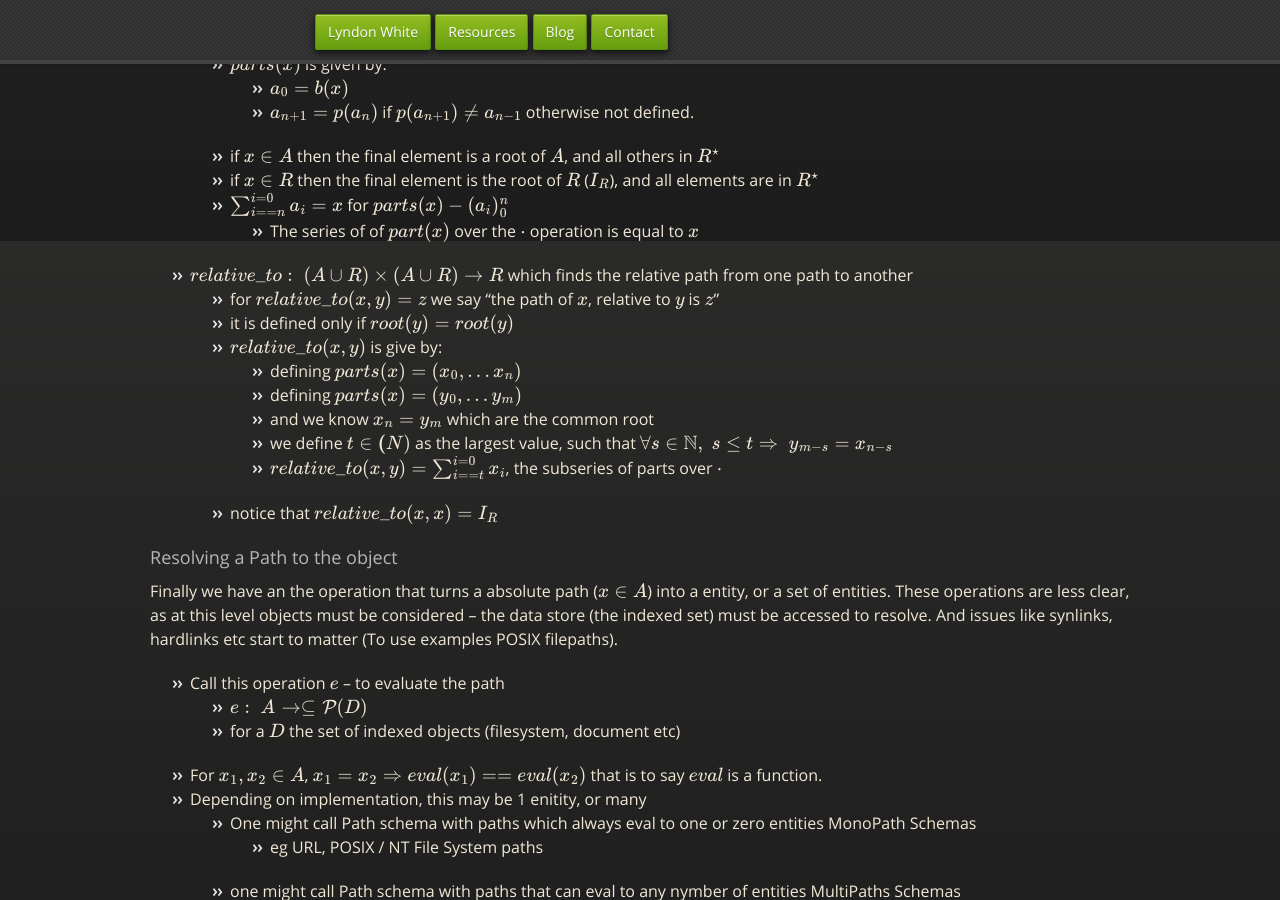
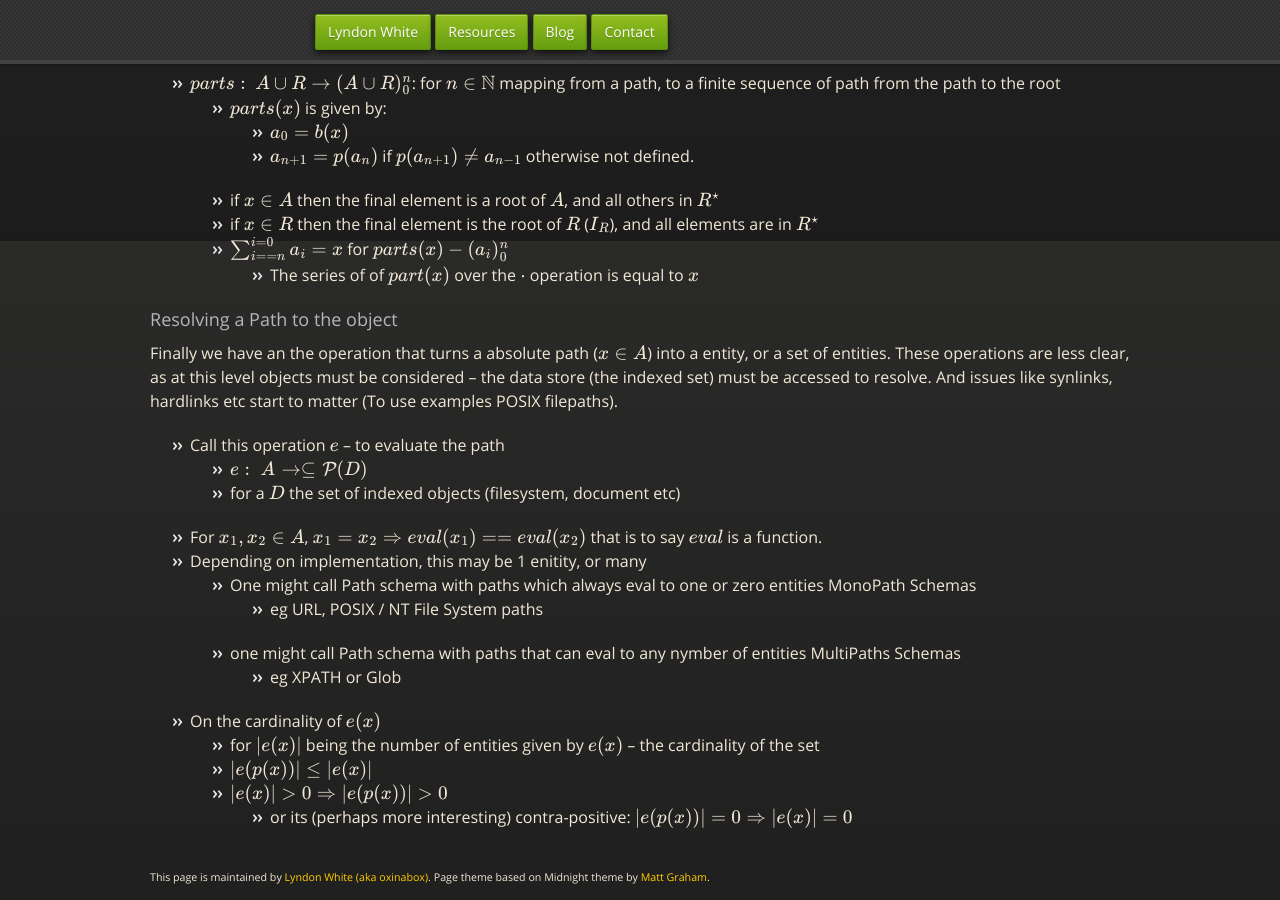
Before and after one commit to oxinabox/oxinabox.github.io, a Jekyll site: the page built from _posts/2016-09-11-an-algebraic-structure-for-path-schema.md, in a window 1280 px wide and 900 px high, scrolled down 1559 px. Built offline with Jekyll 4.4.1, drawn with Linux system fonts in a browser that asks for light colours; nearby versions of some CDN libraries; some web fonts are replaced; formulas are drawn with MathJax 3; some of the changed text lies outside the part shown.

Commit message:
=Take 2 at paths

```diff
--- a/_posts/2016-09-11-an-algebraic-structure-for-path-schema.md
+++ b/_posts/2016-09-11-an-algebraic-structure-for-path-schema.md
@@ -72,17 +75,6 @@ From this we can define additional operations:
       - The series of of $$part(x)$$ over the $$\cdot$$ operation is equal to $$x$$
 
 
- - $$relative\_to:\; (A \cup R)\times(A \cup R) \to R$$ which finds the relative path from one path to another
-   - for $$relative\_to(x,y) = z$$  we say "the path of $$x$$, relative to $$y$$ is $$z$$"
-   - it is defined only if $$root(y)=root(y)$$
-   - $$relative\_to(x,y)$$ is give by:
-      - defining $$parts(x) = (x_0, ... x_n)$$
-      - defining $$parts(x) = (y_0, ... y_m)$$
-      - and we know $$x_n = y_m$$ which are the common root
-      - we define $$t \in \mathbb(N)$$ as the largest value, such that $$\forall s \in \mathbb{N},\; s \le t \Rightarrow \; y_{m-s}=x_{n-s}$$
-      - $$relative\_to(x,y) = \sum_{i==t}^{i=0} x_i$$, the subseries of parts over $$\cdot$$
-   - notice that $$relative\_to(x,x) = I_R$$
-
 
 ### Resolving a Path to the object
 Finally we have an the operation that turns a absolute path ($$x\in A$$) into a entity, or a set of entities.
```
Also changed, not shown: other parts of _posts/2016-09-11-an-algebraic-structure-for-path-schema.md (+4 -1 lines).
